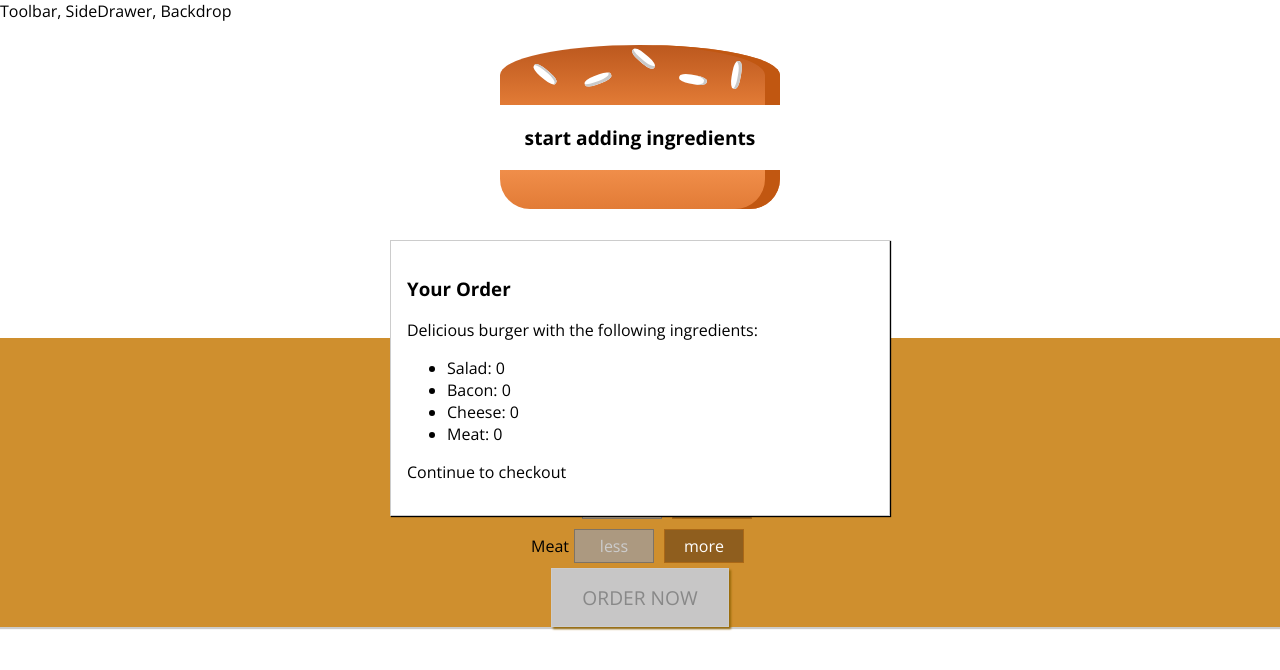
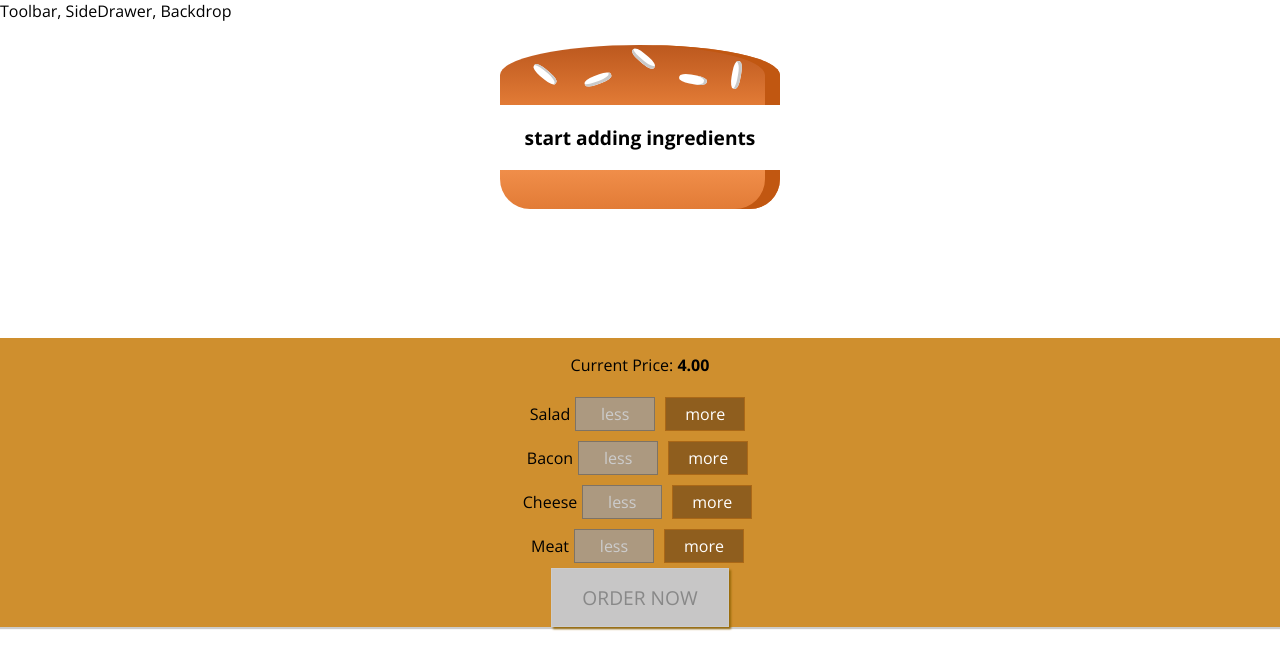
Before and after one commit to AdamTheWebDev/BurgerBuilder-React, a React app: page / in a window 1280 px wide. Shown: the top 670 px of the page. Built offline with nearby package versions, Linux system fonts and the light colour scheme.

Commit message:
initial commit

```diff
--- a/src/components/Burger/BuildControls/BuildControls.js
+++ b/src/components/Burger/BuildControls/BuildControls.js
@@ -23,7 +23,9 @@
         ))}
         <button
             className={classes.OrderButton}
-            disabled={!props.purchasable}>ORDER NOW</button>
+            disabled={!props.purchasable}
+            onClick={props.ordered}
+            >ORDER NOW</button>
     </div>
 );
 
--- a/src/components/UI/Modal/Modal.js
+++ b/src/components/UI/Modal/Modal.js
@@ -2,7 +2,11 @@
 import classes from './Modal.css';
 
 const modal = (props) => (
-    <div className={classes.Modal}>
+    <div className={classes.Modal}
+    style={{
+        transform: props.show ? 'translateY(0)': 'translateY(-100vh)',
+        opacity: props.show ? '1':'0'
+    }}>
         {props.children}
     </div>
 );
--- a/src/containers/BurgerBuilder/BurgerBuilder.js
+++ b/src/containers/BurgerBuilder/BurgerBuilder.js
@@ -26,7 +26,8 @@
             meat: 0
         },
         totalPrice: 4,
-        purchasable: false
+        purchasable: false,
+        purchasing: false
     }
 
     updatePurchaseState (ingredients) {
@@ -71,6 +72,10 @@
         this.updatePurchaseState(updatedIngredients);
     }
 
+    purchaseHandler = () => {
+        this.setState({purchasing: true});
+    }
+
     render () {
         const disabledInfo = {
             ...this.state.ingredients
@@ -81,7 +86,7 @@
         // {salad: true, meat: false, ...}
         return (
             <Aux>
-                <Modal>
+                <Modal show={this.state.purchasing}>
                     <OrderSummary ingredients={this.state.ingredients} />
                 </Modal>
                 <Burger ingredients={this.state.ingredients} />
@@ -90,6 +95,7 @@
                     ingredientRemoved={this.removeIngredientHandler}
                     disabled={disabledInfo}
                     purchasable={this.state.purchasable}
+                    ordered={this.purchaseHandler}
                     price={this.state.totalPrice} />
             </Aux>
         );
```
